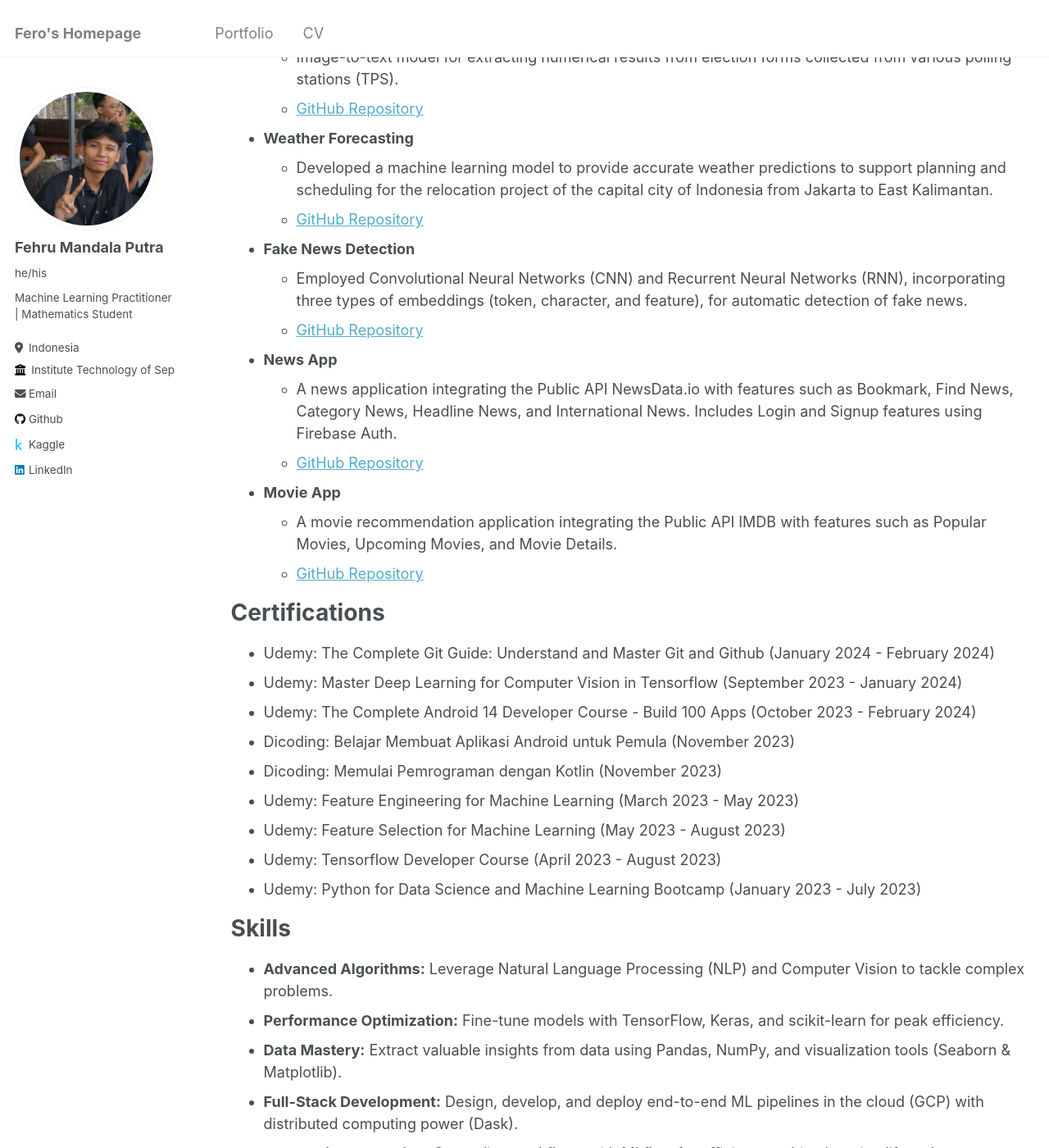
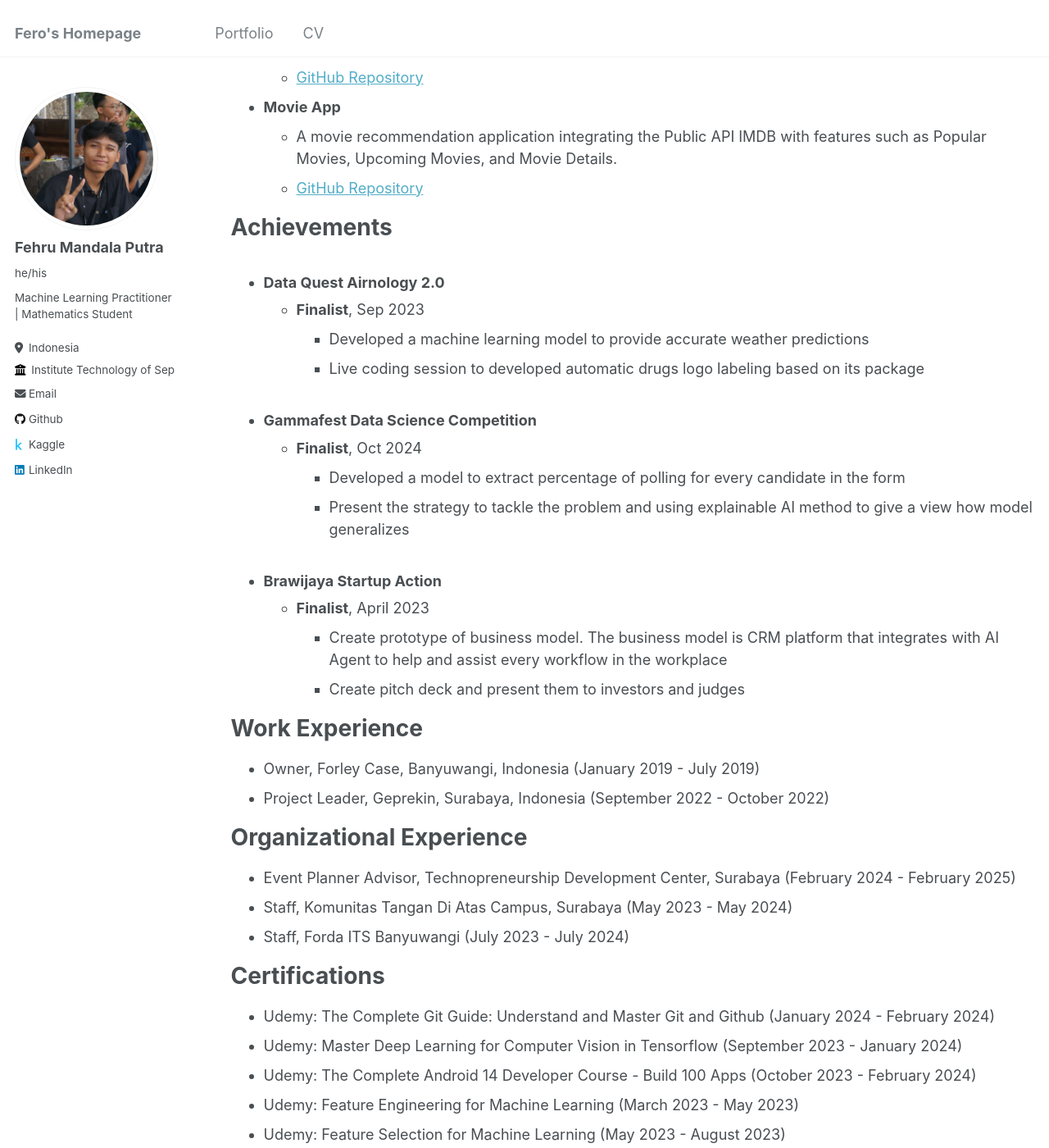
Before and after one commit to overfero/overfero.github.io, a Jekyll site: the page built from _pages/cv.md, in a window 1280 px wide and 1400 px high, scrolled down 1143 px. Shown: the whole window at 82% size. Built offline with Jekyll 4.4.1, drawn with Linux system fonts in a browser that asks for light colours; some of the changed text lies outside the part shown.

Commit message:
modify cv

```diff
--- a/_data/navigation.yml
+++ b/_data/navigation.yml
@@ -16,7 +16,7 @@ main:
   #   url: /year-archive/
 
   - title: "CV"
-    url: /cv/
+    url: /files/resume.pdf
 
   # - title: "Guide"
   #   url: /markdown/
--- a/_pages/cv.md
+++ b/_pages/cv.md
@@ -62,13 +45,39 @@ Projects
   * A movie recommendation application integrating the Public API IMDB with features such as Popular Movies, Upcoming Movies, and Movie Details.
   * [GitHub Repository](https://github.com/overfero/MovieApps)
 
+Achievements
+======
+- ### Data Quest Airnology 2.0
+  - **Finalist**, Sep 2023
+    - Developed a machine learning model to provide accurate weather predictions
+    - Live coding session to developed automatic drugs logo labeling based on its package
+
+- ### Gammafest Data Science Competition
+  - **Finalist**, Oct 2024
+    - Developed a model to extract percentage of polling for every candidate in the form
+    - Present the strategy to tackle the problem and using explainable AI method to give a view how model generalizes
+
+- ### Brawijaya Startup Action
+  - **Finalist**, April 2023
+    - Create prototype of business model. The business model is CRM platform that integrates with AI Agent to help and assist every workflow in the workplace
+    - Create pitch deck and present them to investors and judges
+
+Work Experience
+======
+* Owner, Forley Case, Banyuwangi, Indonesia (January 2019 - July 2019)
+* Project Leader, Geprekin, Surabaya, Indonesia (September 2022 - October 2022)
+
+Organizational Experience
+======
+* Event Planner Advisor, Technopreneurship Development Center, Surabaya (February 2024 - February 2025)
+* Staff, Komunitas Tangan Di Atas Campus, Surabaya (May 2023 - May 2024)
+* Staff, Forda ITS Banyuwangi (July 2023 - July 2024)
+
 Certifications
 ======
 * Udemy: The Complete Git Guide: Understand and Master Git and Github (January 2024 - February 2024)
 * Udemy: Master Deep Learning for Computer Vision in Tensorflow (September 2023 - January 2024)
 * Udemy: The Complete Android 14 Developer Course - Build 100 Apps (October 2023 - February 2024)
-* Dicoding: Belajar Membuat Aplikasi Android untuk Pemula (November 2023)
-* Dicoding: Memulai Pemrograman dengan Kotlin (November 2023)
 * Udemy: Feature Engineering for Machine Learning (March 2023 - May 2023)
 * Udemy: Feature Selection for Machine Learning (May 2023 - August 2023)
 * Udemy: Tensorflow Developer Course (April 2023 - August 2023)
```
Also changed, not shown: other parts of _pages/cv.md (+0 -17 lines), 1 other file.
